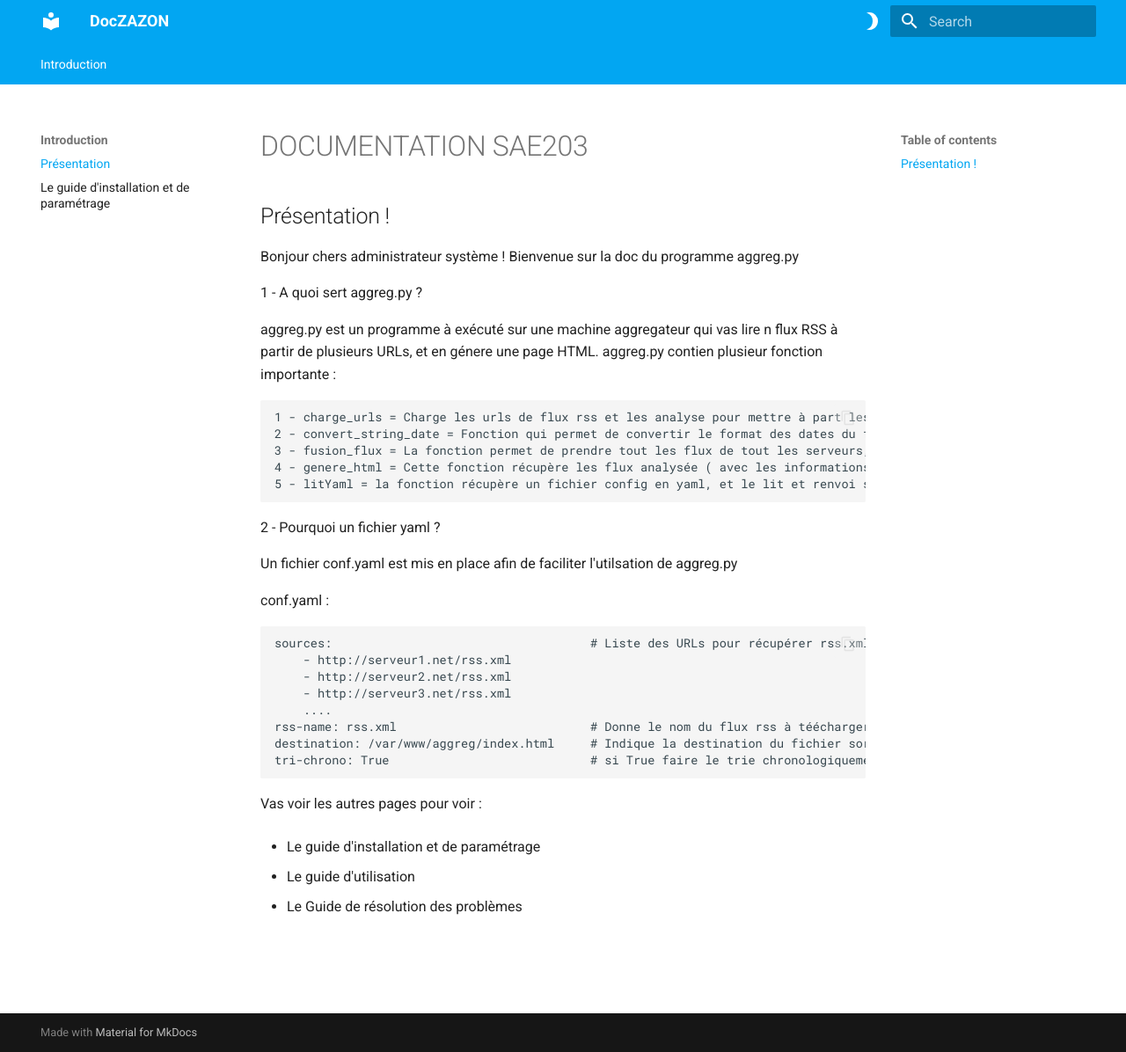
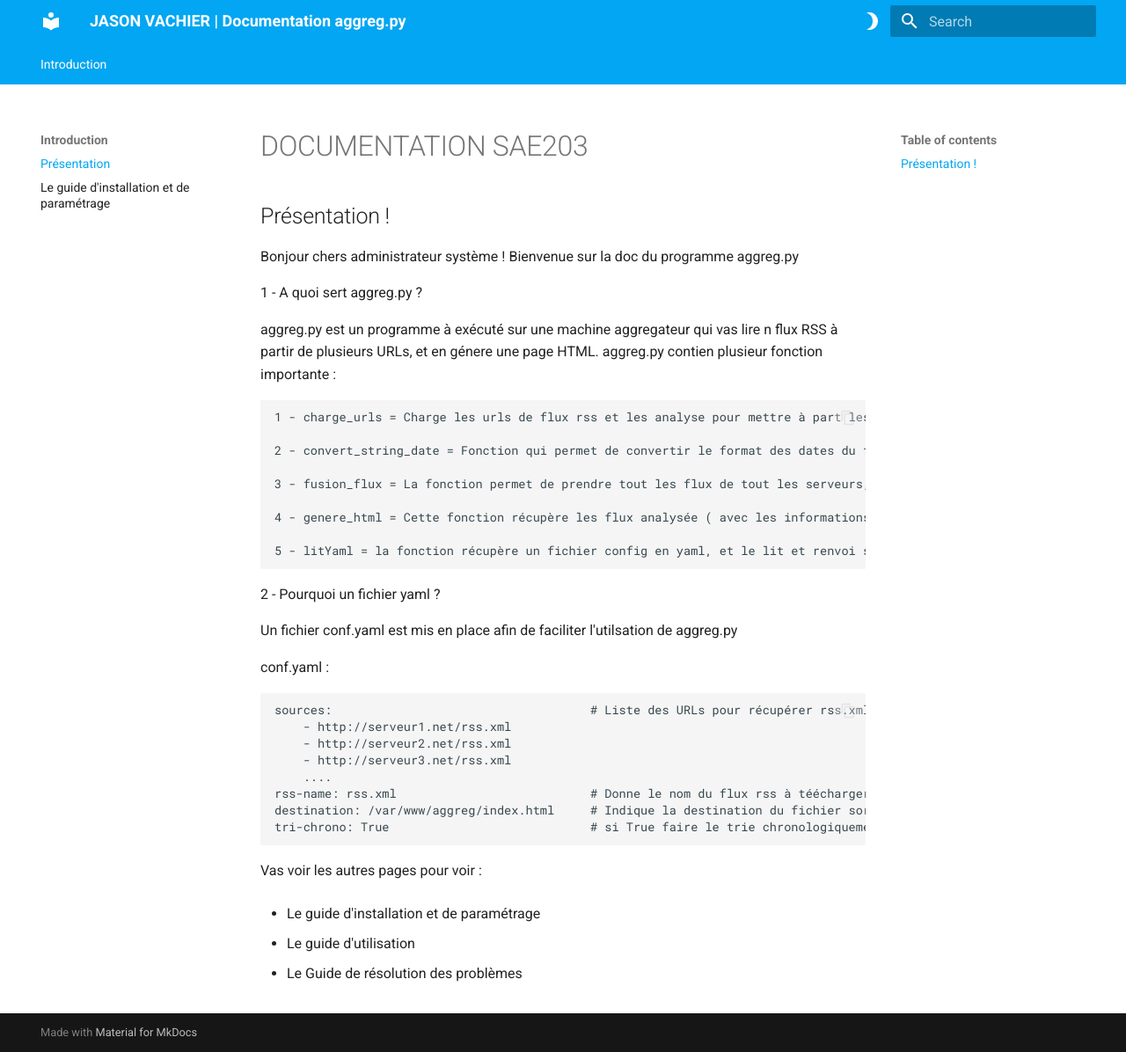
Before and after one commit to JasonVachier/SAE203, an MkDocs documentation site: the page built from docs/index.md, in a window 1280 px wide and 1196 px high. Shown: the whole window at 88% size. Built offline with MkDocs 1.6.1 and Material for MkDocs 9.7.7, drawn with Linux system fonts in a browser that asks for light colours.

Commit message:
Push test

```diff
--- a/docs/index.md
+++ b/docs/index.md
@@ -9,9 +9,13 @@ Bonjour chers administrateur système ! Bienvenue sur la doc du programme aggreg
 aggreg.py est un programme à exécuté sur une machine aggregateur qui vas lire n flux RSS à partir de plusieurs URLs, et en génere une page HTML. aggreg.py contien plusieur fonction importante :
 
     1 - charge_urls = Charge les urls de flux rss et les analyse pour mettre à part les erreurs potentielles
+
     2 - convert_string_date = Fonction qui permet de convertir le format des dates du flux RSS en format exploitable pour la fonction Datetime
+
     3 - fusion_flux = La fonction permet de prendre tout les flux de tout les serveurs, les fusionne pour n'en faire plus qu'un. Une fois la fusion faite on peut trié en fonction de la criticité ou de la date des évents
+
     4 - genere_html = Cette fonction récupère les flux analysée ( avec les informations importante et trié ) et crée une page html à partir de ces information. intègres un autre fichier 'style.css' pour la lisibilité
+
     5 - litYaml = la fonction récupère un fichier config en yaml, et le lit et renvoi sa config
 
 2 - Pourquoi un fichier yaml ?
--- a/mkdocs.yml
+++ b/mkdocs.yml
@@ -1,4 +1,4 @@
-site_name: DocZAZON
+site_name: JASON VACHIER | Documentation aggreg.py
 
 nav:
   - Introduction:
```
